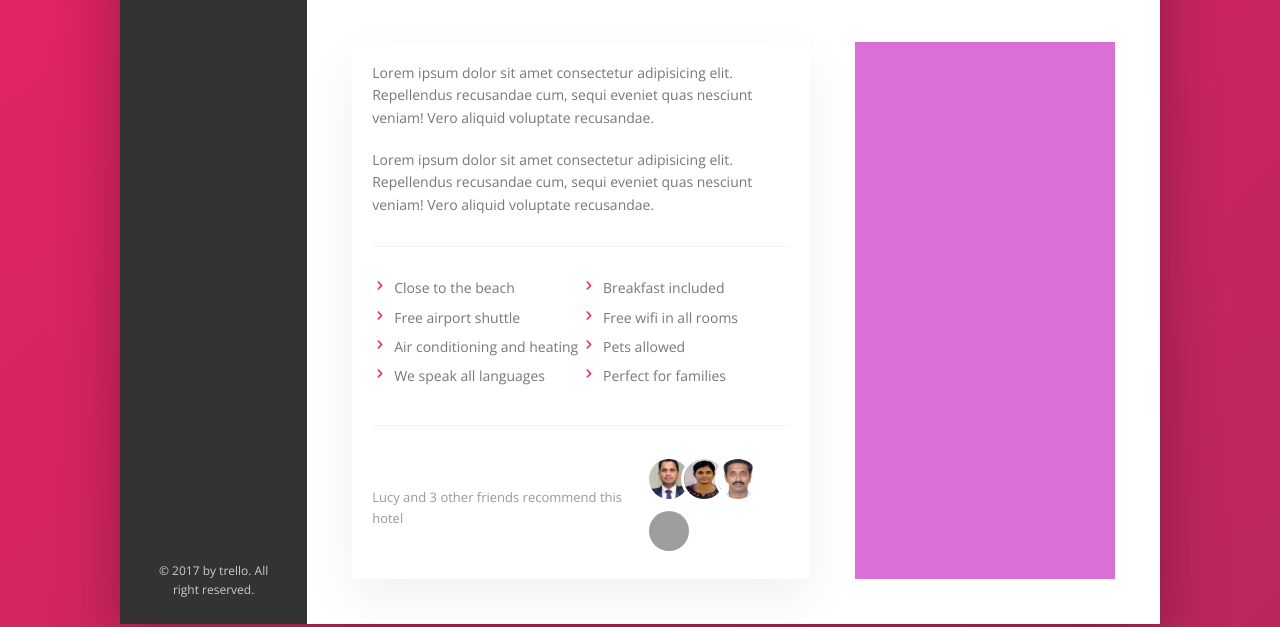
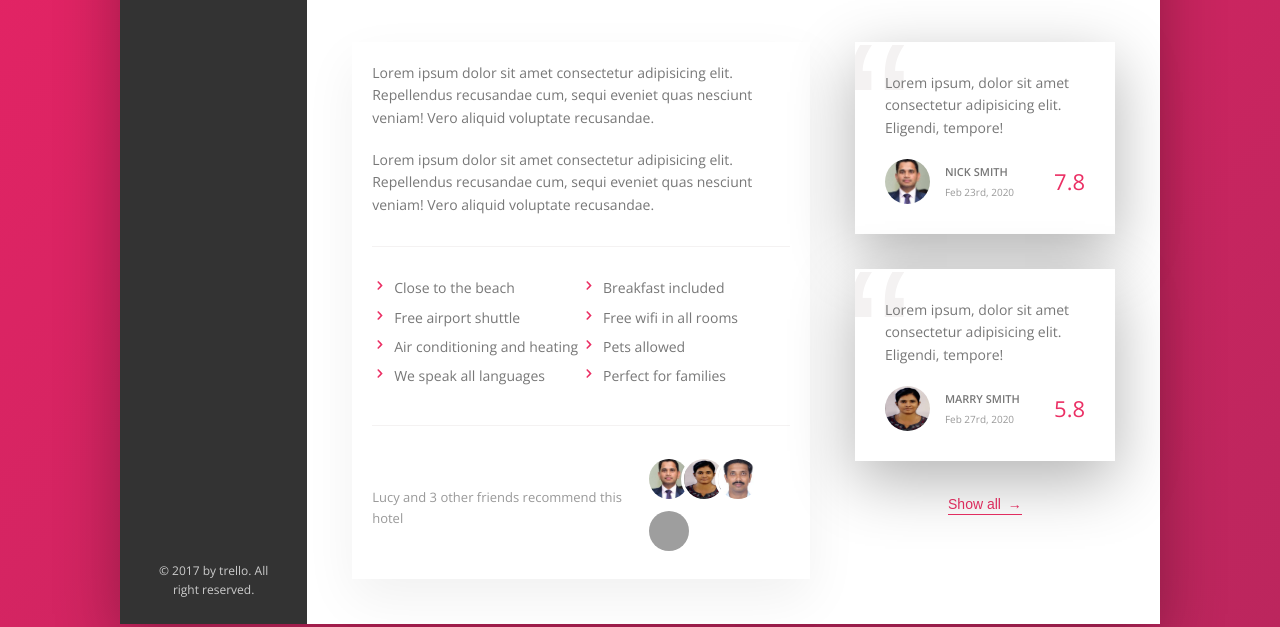
Before and after one commit to alamnr/Trillo, a website: page index.html in a window 1280 px wide. Shown: the part 445-1072 px from the top of the page. Drawn offline with nearby package versions, Linux system fonts and the light colour scheme; grey boxes are pictures that could not be loaded.

Commit message:
084 Building the User Reviews Section

```diff
--- a/index.html
+++ b/index.html
@@ -204,7 +204,48 @@
                 </div>
               </div>
             </div>
-            <div class="user-reviews"></div>
+            <div class="user-reviews">
+              <figure class="review">
+                <blockqoute class="review__text">
+                  Lorem ipsum, dolor sit amet consectetur adipisicing elit. Eligendi, tempore!
+                </blockqoute>
+                <figcaption class="review__user">
+                  <img src="img/guardian-1.jpg" alt="User-1" class="review__photo">
+                  <div class="review__user-box">
+                    <p class="review__user-name">Nick Smith</p>
+                    <p class="review__user-date">
+                      Feb 23rd, 2020
+                    </p>
+                  </div>
+                  <div class="review__rating">
+                    7.8
+                  </div>
+                </figcaption>
+
+            </figure>
+            <figure class="review">
+              <blockqoute class="review__text">
+                Lorem ipsum, dolor sit amet consectetur adipisicing elit. Eligendi, tempore!
+              </blockqoute>
+              <figcaption class="review__user">
+                <img src="img/guardian-2.jpg" alt="User-2" class="review__photo">
+                <div class="review__user-box">
+                  <p class="review__user-name">Marry Smith</p>
+                  <p class="review__user-date">
+                    Feb 27rd, 2020
+                  </p>
+                </div>
+                <div class="review__rating">
+                  5.8
+                </div>
+              </figcaption>
+
+          </figure>
+
+          <button class="btn-inline">Show all <span>&rarr;</span></button>
+
+            </div>
+             </div>
           </div>
         </main>
       </div>
--- a/sass/_component.scss
+++ b/sass/_component.scss
@@ -273,8 +273,16 @@
   cursor: pointer;
   transition: all 0.2s;
 
+  & span {
+    margin-left: 3px;
+    transition: margin-left 0.2s;
+  }
+
   &:hover {
     color: var(--color-grey-dark-1);
+    span {
+      margin-left: 8px;
+    }
   }
 
   &:focus {
@@ -367,3 +375,61 @@
     }
   }
 }
+
+/////////////////////////////////
+// Reviews
+
+.review {
+  position: relative;
+  background-color: #fff;
+  box-shadow: var(--shadow-dark);
+  padding: 3rem;
+  margin-bottom: 3.5rem;
+  overflow: hidden;
+
+  &__text {
+    margin-bottom: 2rem;
+    display: block;
+    z-index: 10;
+    position: relative;
+  }
+  &__user {
+    display: flex;
+    align-items: center;
+  }
+  &__photo {
+    height: 4.5rem;
+    width: 4.5rem;
+    border-radius: 50%;
+    margin-right: 1.5rem;
+  }
+  &__user-box {
+    margin-right: auto;
+  }
+  &__user-name {
+    font-size: 1.1rem;
+    font-weight: 600;
+    text-transform: uppercase;
+    margin-bottom: 0.4rem;
+  }
+  &__user-date {
+    font-size: 1rem;
+    color: var(--color-grey-dark-3);
+  }
+  &__rating {
+    color: var(--color-primary);
+    font-size: 2.2rem;
+    font-weight: 300;
+  }
+  &::before {
+    content: "\201C";
+    position: absolute;
+    top: -2.75rem;
+    left: -1rem;
+    line-height: 1;
+    font-size: 20rem;
+    color: var(--color-grey-light-2);
+    font-family: sans-serif;
+    z-index: 1;
+  }
+}
--- a/sass/_layout.scss
+++ b/sass/_layout.scss
@@ -38,13 +38,13 @@
 }
 
 .detail {
+  font-size: 1.4rem;
   display: flex;
   padding: 4.5rem;
   order-bottom: var(--line);
 }
 
 .description {
-  font-size: 1.4rem;
   background-color: #fff;
   box-shadow: var(--shadw-light);
   flex: 0 0 60%;
@@ -53,6 +53,9 @@
 }
 
 .user-reviews {
-  background-color: orchid;
   flex: 1;
+
+  display: flex;
+  flex-direction: column;
+  align-items: center;
 }
```
Also changed, not shown: css/style.css.
